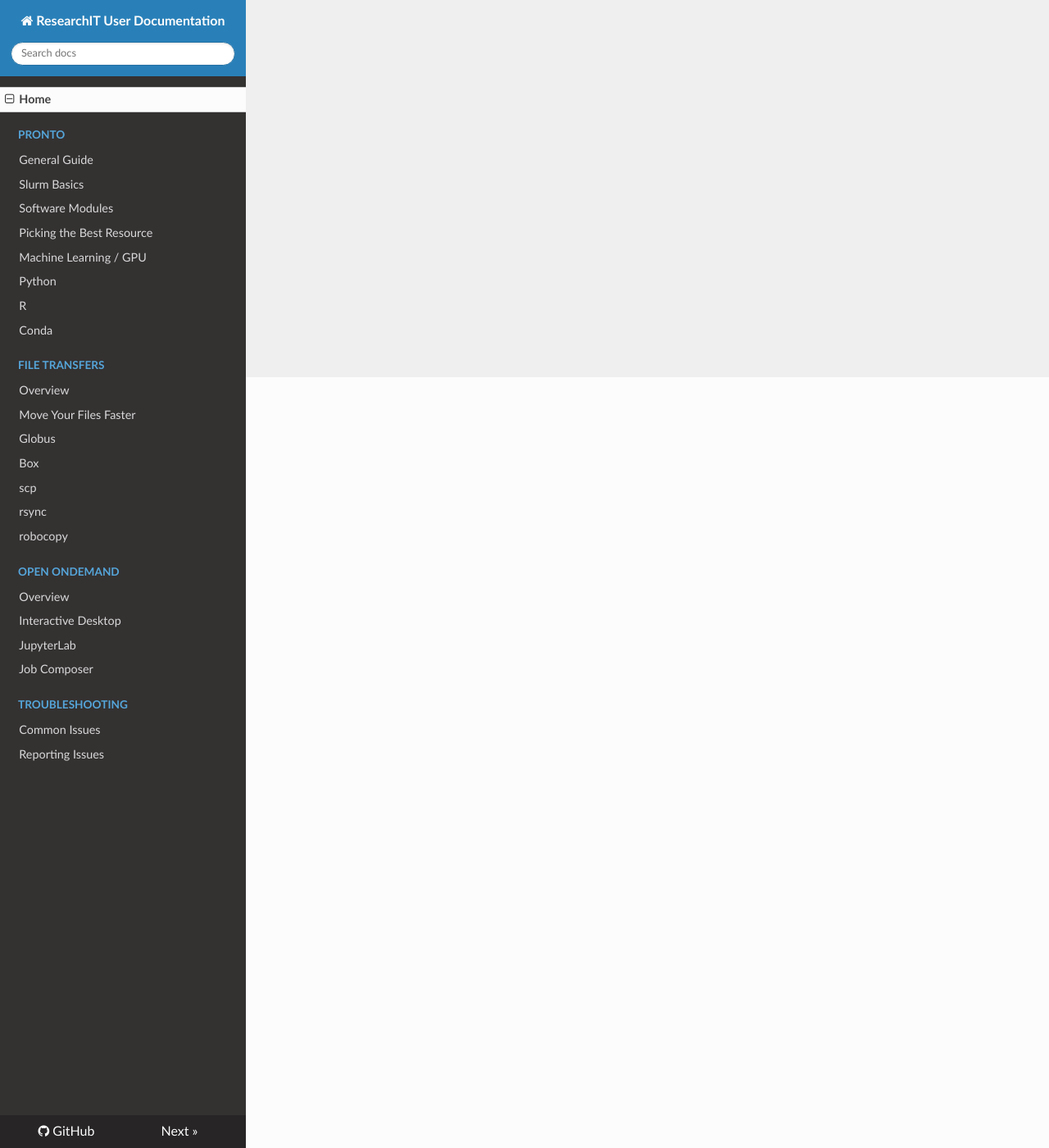
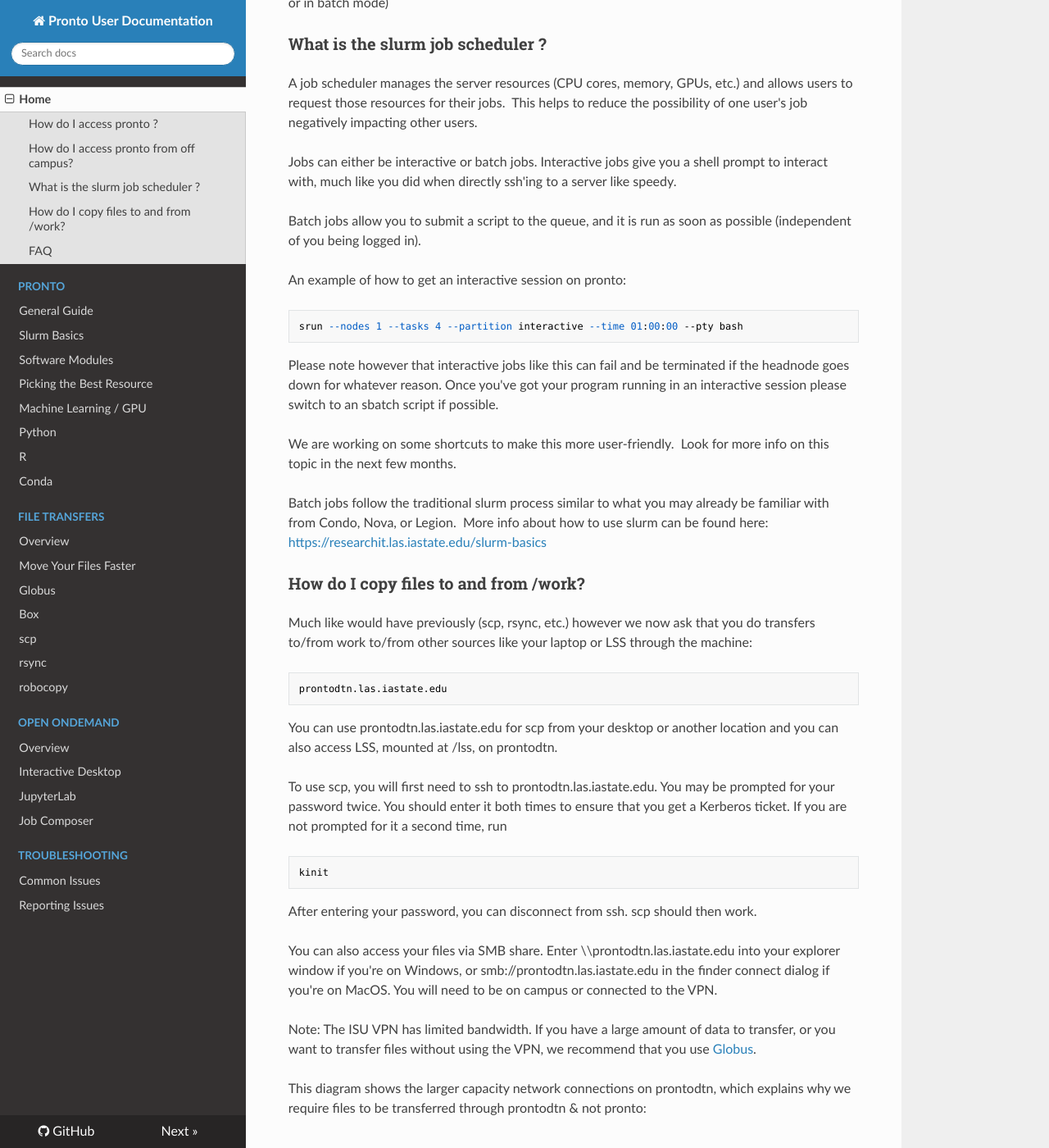
Before and after one commit to ResearchIT/pronto-user-docs, an MkDocs documentation site: the page built from docs/index.md, in a window 1280 px wide and 1400 px high, scrolled down 940 px. Shown: the whole window at 82% size. Built offline with MkDocs 1.6.1, drawn with Linux system fonts in a browser that asks for light colours; nearby versions of some CDN libraries; some of the changed text lies outside the part shown.

Commit message:
copy pronto main page

````diff
--- a/docs/index.md
+++ b/docs/index.md
@@ -1,3 +1,97 @@
-# Welcome to the ResearchIT User Documentation
+# Pronto Job Manager
 
-Computational Resources
+We have moved our servers behind a common job scheduler.  Previously, most of our servers were directly accessible over SSH as shared user machines, which has led to some scheduling and contention issues as our user base has grown.
+
+To help provide a more well-managed environment, we have created pronto.las.iastate.edu as a job scheduler for ResearchIT resources.
+
+### How do I access pronto ?
+
+SSH to pronto.las.iastate.edu and log in with your NetID and University password (same as email) as usual.  For example:
+
+```
+ssh jones@pronto.las.iastate.edu
+```
+
+### How do I access pronto from off campus?
+
+You can use the VPN, but if you are going to transfer data off campus or if the VPN is congested you can ssh directly into prontodtn. You will have to set up public key authentication first by following the directions at [https://researchit.las.iastate.edu/how-generate-ssh-keys](https://researchit.las.iastate.edu/how-generate-ssh-keys). Note, you'll need to have set this up by logging in via the vpn and following the directions in that link. Once you've done that you will no longer need the vpn to access prontodtn and can disconnect the vpn.
+
+Once you've connected to prontodtn:
+
+```
+ssh jones@prontodtn.las.iastate.edu
+```
+
+you can ssh to pronto from prontodtn
+
+```
+ssh jones@pronto.las.iastate.edu
+```
+
+Once you're on pronto, you'll need to use the slurm job scheduler to run a job (either interactively or in batch mode)
+
+### What is the slurm job scheduler ?
+
+A job scheduler manages the server resources (CPU cores, memory, GPUs, etc.) and allows users to request those resources for their jobs.  This helps to reduce the possibility of one user's job negatively impacting other users.
+
+Jobs can either be interactive or batch jobs. Interactive jobs give you a shell prompt to interact with, much like you did when directly ssh'ing to a server like speedy.
+
+Batch jobs allow you to submit a script to the queue, and it is run as soon as possible (independent of you being logged in).
+
+An example of how to get an interactive session on pronto:
+
+```
+srun --nodes 1 --tasks 4 --partition interactive --time 01:00:00 --pty bash
+```
+
+Please note however that interactive jobs like this can fail and be terminated if the headnode goes down for whatever reason. Once you've got your program running in an interactive session please switch to an sbatch script if possible.
+
+We are working on some shortcuts to make this more user-friendly.  Look for more info on this topic in the next few months.
+
+Batch jobs follow the traditional slurm process similar to what you may already be familiar with from Condo, Nova, or Legion.  More info about how to use slurm can be found here: [https://researchit.las.iastate.edu/slurm-basics](/slurm-basics)
+
+### How do I copy files to and from /work?
+
+Much like would have previously (scp, rsync, etc.) however we now ask that you do transfers to/from work to/from other sources like your laptop or LSS through the machine:
+
+```
+prontodtn.las.iastate.edu
+```
+
+You can use prontodtn.las.iastate.edu for scp from your desktop or another location and you can also access LSS, mounted at /lss, on prontodtn.
+
+To use scp, you will first need to ssh to prontodtn.las.iastate.edu. You may be prompted for your password twice. You should enter it both times to ensure that you get a Kerberos ticket. If you are not prompted for it a second time, run
+
+```
+kinit
+```
+
+After entering your password, you can disconnect from ssh. scp should then work.
+
+You can also access your files via SMB share. Enter \\\\prontodtn.las.iastate.edu into your explorer window if you're on Windows, or smb://prontodtn.las.iastate.edu in the finder connect dialog if you're on MacOS. You will need to be on campus or connected to the VPN.
+
+Note: The ISU VPN has limited bandwidth. If you have a large amount of data to transfer, or you want to transfer files without using the VPN, we recommend that you use [Globus](https://researchit.las.iastate.edu/how-transfer-files-pronto-globus).
+
+This diagram shows the larger capacity network connections on prontodtn, which explains why we require files to be transferred through prontodtn & not pronto:
+
+![diagram of pronto and prontodtn networks](img/pronto_overview.png)
+
+### FAQ
+
+*   How do I request a GPU?
+    *   add --gres=gpu:1 and --partition=gpu to your srun or sbatch parameters
+*   Can I access LSS from pronto?
+    *   Yes, but we recommend using prontodtn.las.iastate.edu to transfer data, which has a bigger network connection and will be faster to move data
+    *   LSS cannot be accessed directly from the nodes which pronto manages, so you need to copy your data to /work for use while processing. Note that best practice has always been to copy data from LSS to faster storage to work on it.
+*   Can I access /work from pronto?
+    *   Yes, this is the preferred location to use for your jobs
+    *   The /work on pronto is common across all ResearchIT servers
+    *   The /work on Condo is independent
+    *   The /work on Nova is independent
+*   Can I put data in my home directory?
+    *   Your home directory should only be used for small scripts, profile data, etc.  Files for your jobs (scripts and data) should go in /work under your lab directory
+*   How does pronto's time slicing work?
+    *   Jobs run in 2 minute increments.
+        *   It runs the job for 2 minutes, pauses and then run for another 2 minutes. It repeats this process until the job is done.
+    *   It is similar to the concept of multiplexing and carves nodes in 120 second increments.
+    *   Jobs that take a short period of time to run are often prioritized through the queue.
--- a/mkdocs.yml
+++ b/mkdocs.yml
@@ -1,4 +1,4 @@
-site_name: ResearchIT User Documentation
+site_name: Pronto User Documentation
 site_url: https://tbd.readthedocs.io
 site_description: Project documentation with Markdown.
 site_author: ResearchIT
````
Also changed, not shown: docs/img/pronto_overview.png (added).
